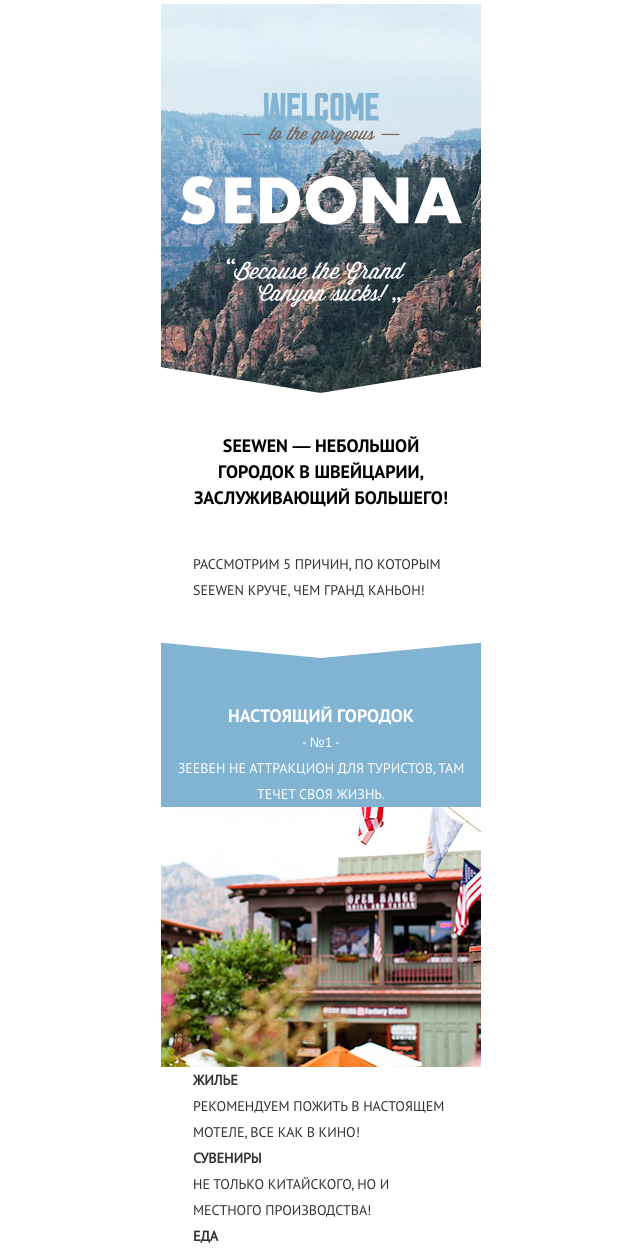
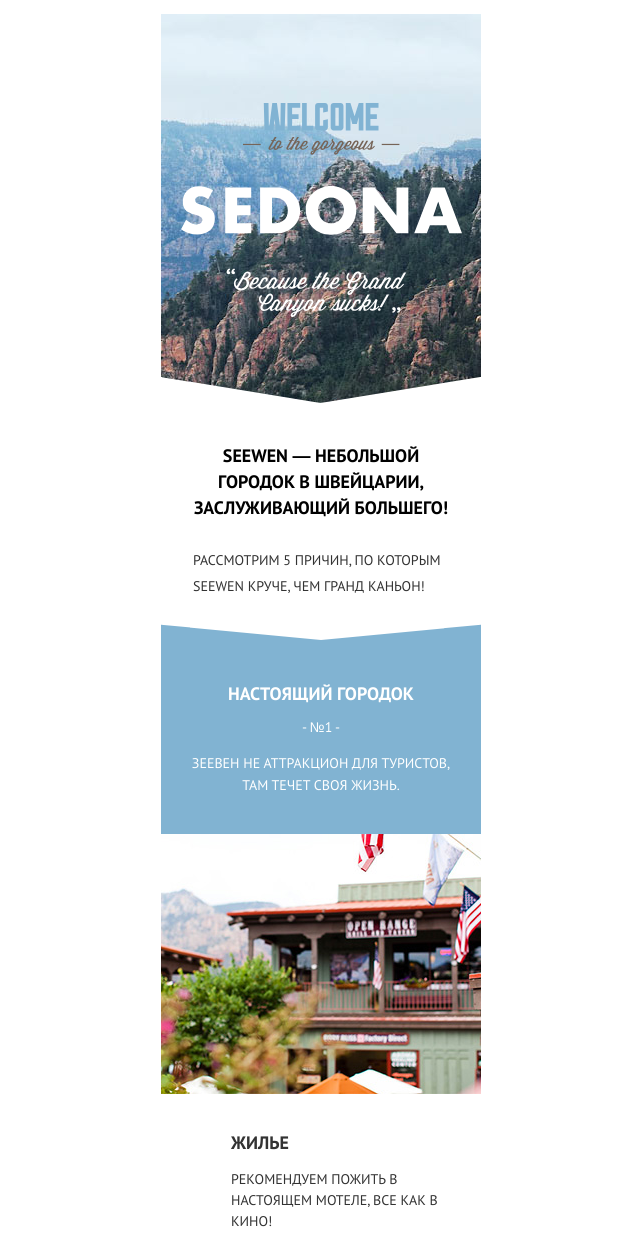
Before and after one commit to XeniaTkacheva/830487-sedona-19, a website: page source/index.html in a window 1280 px wide. Shown: the part 266-1519 px from the top of the page, without its empty margins (319-959 px from the left). Drawn offline with nearby package versions, Linux system fonts and the light colour scheme; files that its build step writes are made by us from their sources.

Commit message:
Добавляет стили главной страницы

```diff
--- a/package.json
+++ b/package.json
@@ -38,5 +38,8 @@
   "engines": {
     "node": "8.16"
   },
-  "dependencies": {}
+  "dependencies": {
+    "browserslist": "^4.11.1",
+    "caniuse-lite": "^1.0.30001038"
+  }
 }
--- a/source/sass/blocks/city-sights.scss
+++ b/source/sass/blocks/city-sights.scss
@@ -4,14 +4,21 @@
 
 .city-sights__list {
   margin: 0;
-  padding: 0 32px;
+  padding: 10px 32px 37px;
   text-align: left;
 }
 
 .city-sights__title {
   margin: 0;
+  padding: 26px 20px 10px 38px;
+  font-family: "PT Sans-Bold", "Arial", sans-serif;
+  font-size: 18px;
+  line-height: 26px;
+  font-weight: 700;
 }
 
 .city-sights__text {
   margin: 0;
+  line-height: 21px;
+  padding: 3px 0 2px 38px;
 }
--- a/source/sass/blocks/features.scss
+++ b/source/sass/blocks/features.scss
@@ -30,7 +30,7 @@
 
 .features__about {
   margin: 0;
-  padding: 40px 32px 20px;
+  padding: 40px 32px 6px;
   box-sizing: border-box;
   font-family: "PT Sans-Bold", "Arial", sans-serif;
   font-size: 18px;
@@ -41,12 +41,12 @@
 
 .features__foreword {
   margin: 0;
-  padding: 20px 32px;
+  padding: 20px 32px 6px;
   box-sizing: border-box;
 }
 
 .features__list {
-  padding: 70px 0 0;
+  padding: 28px 0 0;
   background: $color-light;
   text-align: center;
 }
@@ -61,6 +61,7 @@
 
 .features__title {
   margin: 0;
+  padding: 26px 22px 7px;
   font-family: "PT Sans-Bold", "Arial", sans-serif;
   font-size: 18px;
   font-weight: 700;
@@ -68,11 +69,11 @@
 
   &--top {
     color: $white;
+    padding-top: 38px;
   }
 }
 
-.features__number,
-.features__description {
+.features__number {
   margin: 0;
   padding: 0;
 
@@ -81,6 +82,17 @@
   }
 }
 
+.features__description {
+  margin: 0;
+  padding: 12px 30px 27px;
+  line-height: 22px;
+
+  &--top {
+    color: $white;
+    margin: 0 0 11px;
+  }
+}
+
 .features__image {
   display: block;
 }
--- a/source/sass/blocks/main-nav.scss
+++ b/source/sass/blocks/main-nav.scss
@@ -12,8 +12,8 @@
   content: "";
   width: 30px;
   height: 30px;
-  right: 10px;
-  top: 10px;
+  right: 17px;
+  top: 12px;
   bottom: 50px;
 }
 
--- a/source/sass/blocks/page-header.scss
+++ b/source/sass/blocks/page-header.scss
@@ -11,7 +11,7 @@
 .page-header__logo-block {
   box-sizing: border-box;
   position: relative;
-  height: 50px;
+  height: 56px;
   z-index: 1;
 }
 
@@ -32,7 +32,7 @@
   position: relative;
 
   background-color: $grey-middle;
-  background-image: url("../../img/bg-back-mobile@1x.jpg");
+  background-image: url("../img/bg-back-mobile@1x.jpg");
   background-position: center bottom;
   background-repeat: no-repeat;
   background-size: auto;
@@ -49,6 +49,7 @@
     display: block;
     width: 100%;
     height: 26px;
+    margin: 0;
 
     background-image: url("../img/bg-intro-triangle-mobile.svg");
     background-origin: border-box;
--- a/source/sass/blocks/site-list.scss
+++ b/source/sass/blocks/site-list.scss
@@ -14,7 +14,7 @@
   align-items: center;
   color: $white;
   text-decoration: none;
-  min-height: 55px;
+  min-height: 56px;
   width: 100%;
 
   font-size: 18px;
--- a/source/sass/blocks/social.scss
+++ b/source/sass/blocks/social.scss
@@ -4,7 +4,7 @@
   justify-items: center;
   align-items: center;
   justify-content: space-around;
-  width: 150px;
+  width: 160px;
 }
 
 .social__item {
@@ -15,3 +15,8 @@
   height: 46px;
   background: $color-light;
 }
+
+.social__link-image {
+  padding-top: 7px;
+  fill: $white;
+}
```
Also changed, not shown: 1 other file.
